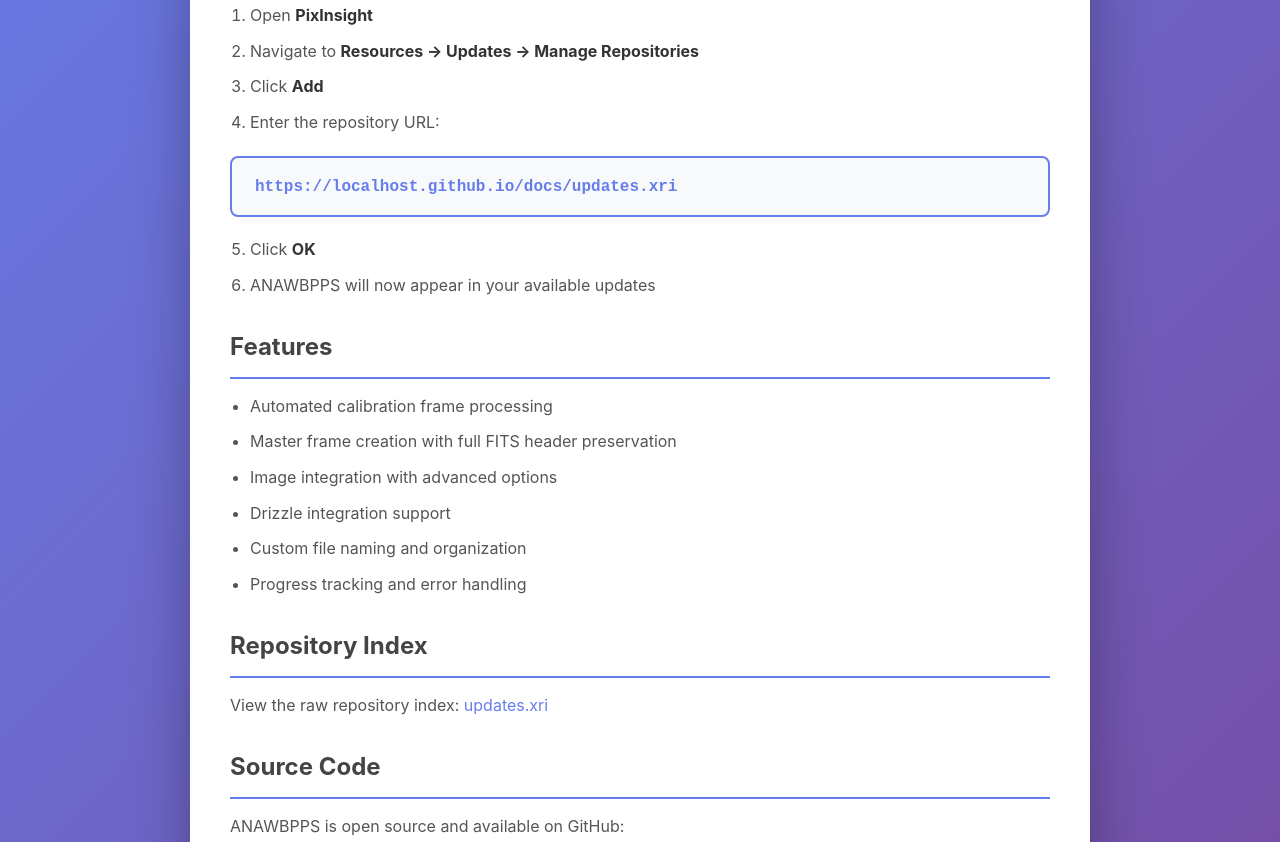
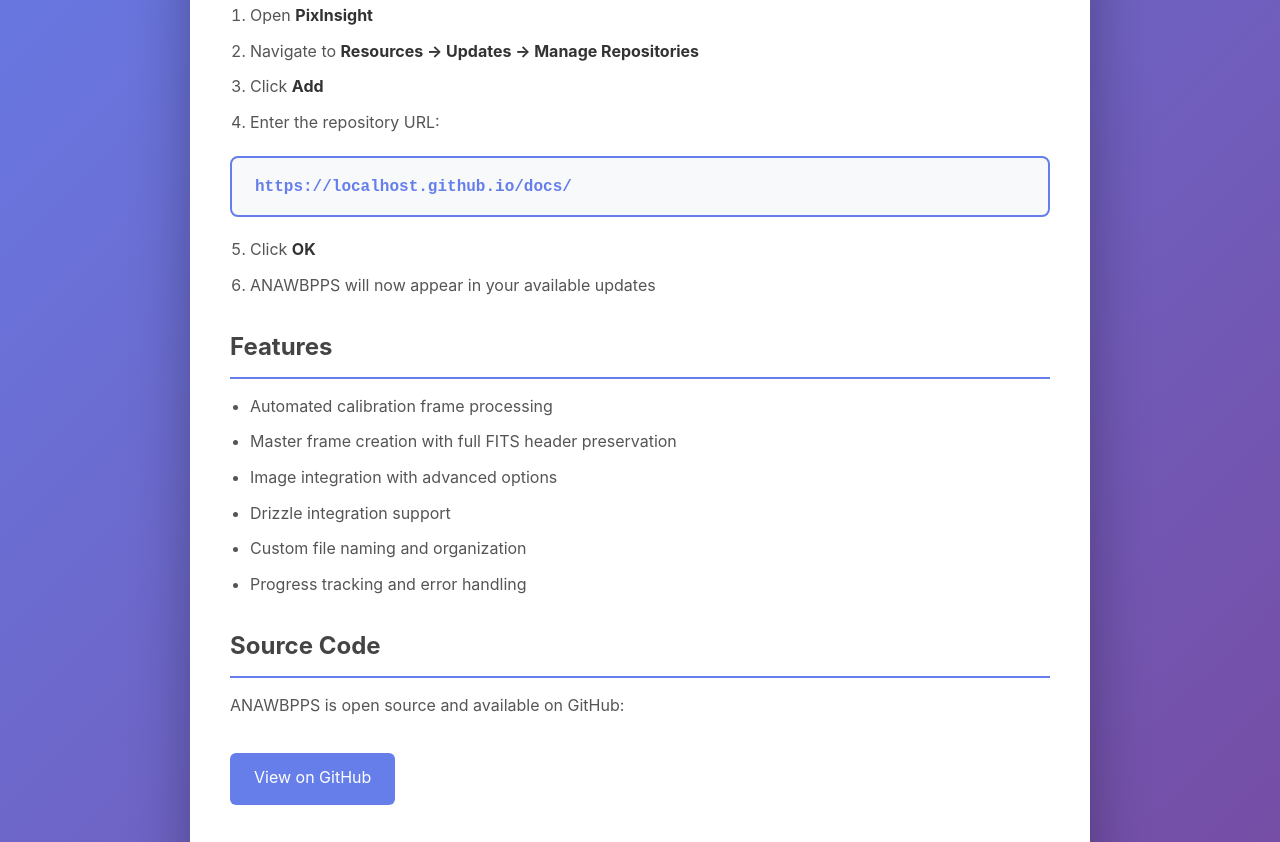
Before and after one commit to sl-he/pixinsight-anawbpps, a plain HTML site: page docs/index.html in a window 1280 px wide. Shown: the part 338-1180 px from the top of the page. Drawn offline with Linux system fonts and the light colour scheme.

Commit message:
Update index.html

```diff
--- a/docs/index.html
+++ b/docs/index.html
@@ -179,11 +179,6 @@
             <li>Progress tracking and error handling</li>
         </ul>
 
-        <h2>Repository Index</h2>
-        <p>
-            View the raw repository index: <a href="updates.xri">updates.xri</a>
-        </p>
-
         <h2>Source Code</h2>
         <p>
             ANAWBPPS is open source and available on GitHub:
@@ -201,7 +196,7 @@
         const repoName = pathParts[0] || 'ANAWBPPS';
         const username = window.location.hostname.split('.')[0];
 
-        const repoUrl = `https://${username}.github.io/${repoName}/updates.xri`;
+        const repoUrl = `https://${username}.github.io/${repoName}/`;
         const githubUrl = `https://github.com/${username}/${repoName}`;
 
         document.getElementById('repoUrl').textContent = repoUrl;
```
